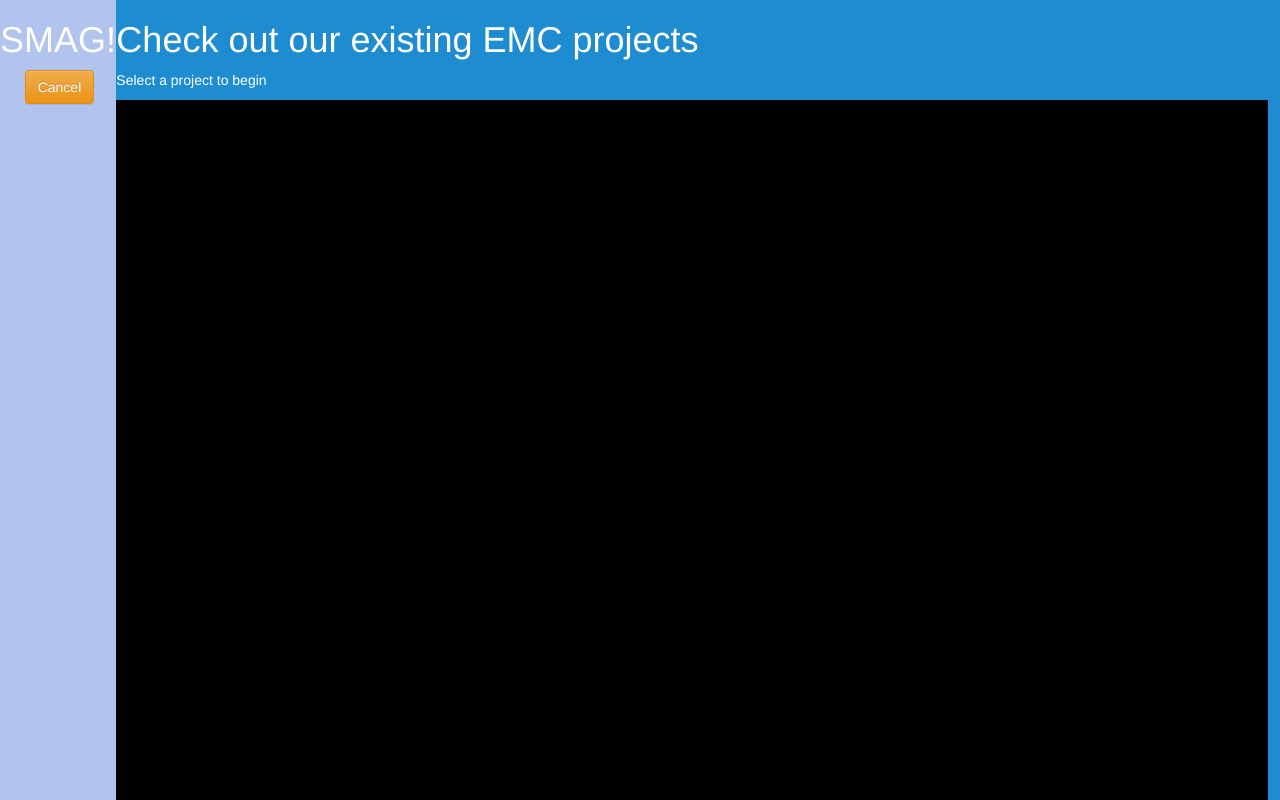
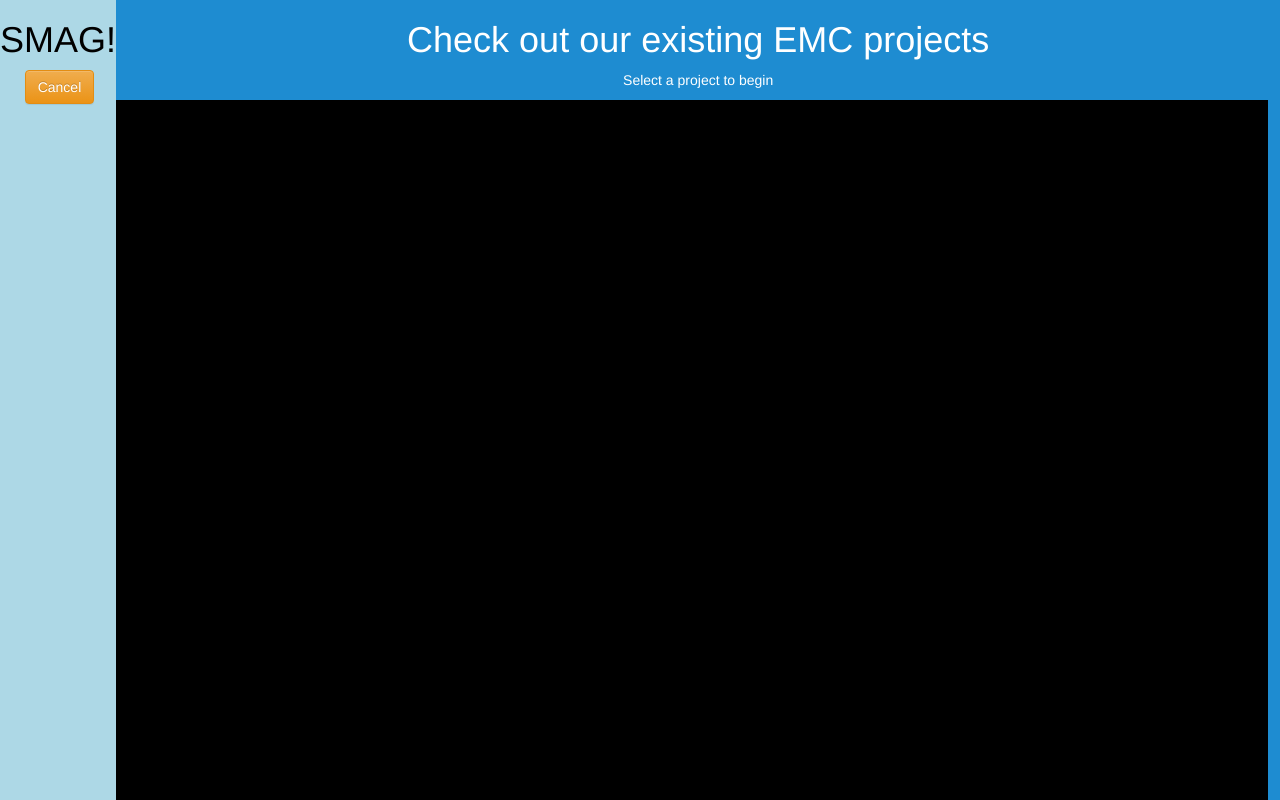
Before and after one commit to EMC-UI/smag, a website: page index.html in a window 1280 px wide. Drawn offline with nearby package versions, Linux system fonts and the light colour scheme; some packages are replaced by stand-ins of ours; files that its build step writes are made by us from their sources; no server answers; a script that the page names is missing.

Commit message:
more changes

```diff
--- a/index.html
+++ b/index.html
@@ -44,7 +44,7 @@
                   </div>
               </div>
           <div class="main-section">
-              <div ng-hide="selectedProject">
+              <div ng-hide="selectedProject" style="text-align: center;">
                   <h1>Check out our existing EMC projects</h1>
                   <p>Select a project to begin</p>
               </div>
--- a/sass/main.scss
+++ b/sass/main.scss
@@ -39,8 +39,8 @@
 }
 
 .main-nav {
-  color: white;
-  background-color: #b0c4ed;
+  color: #000000;
+  background-color: lightblue;
   flex: 1 0px;
 }
 
```
